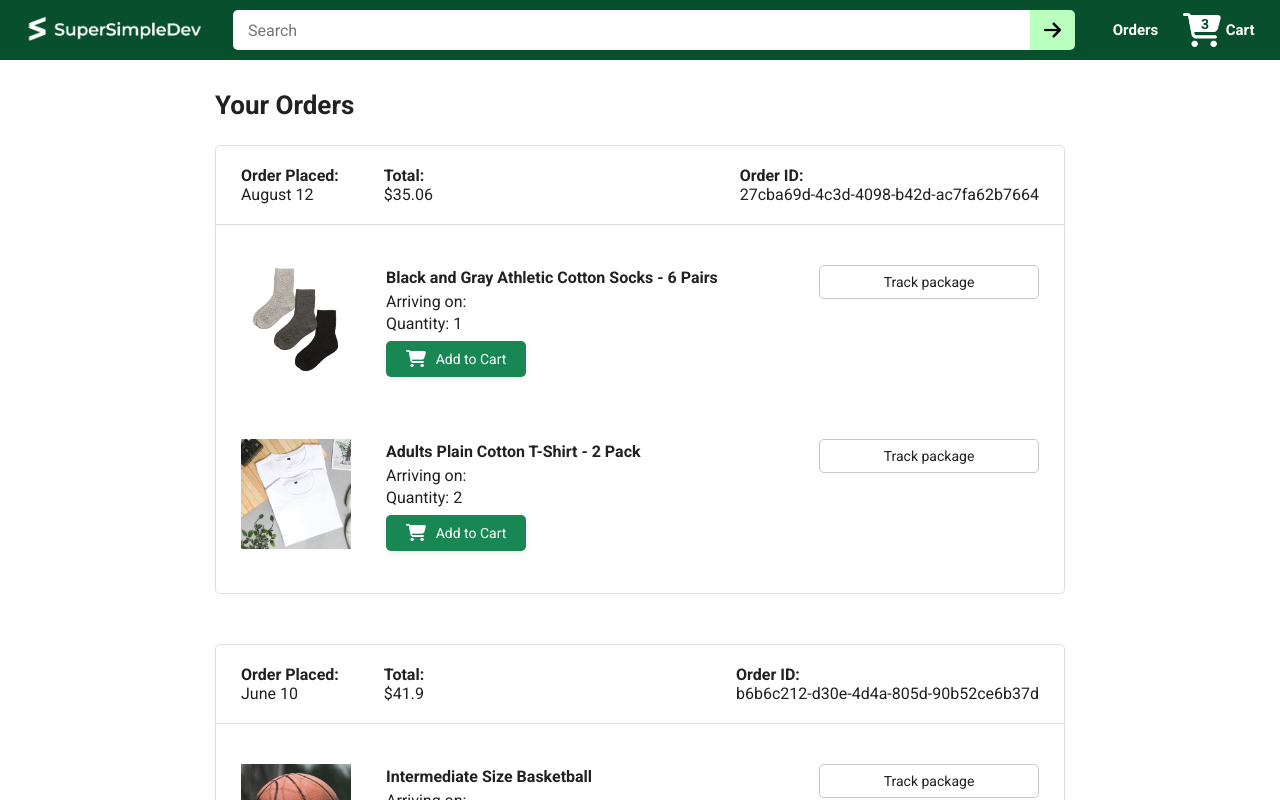
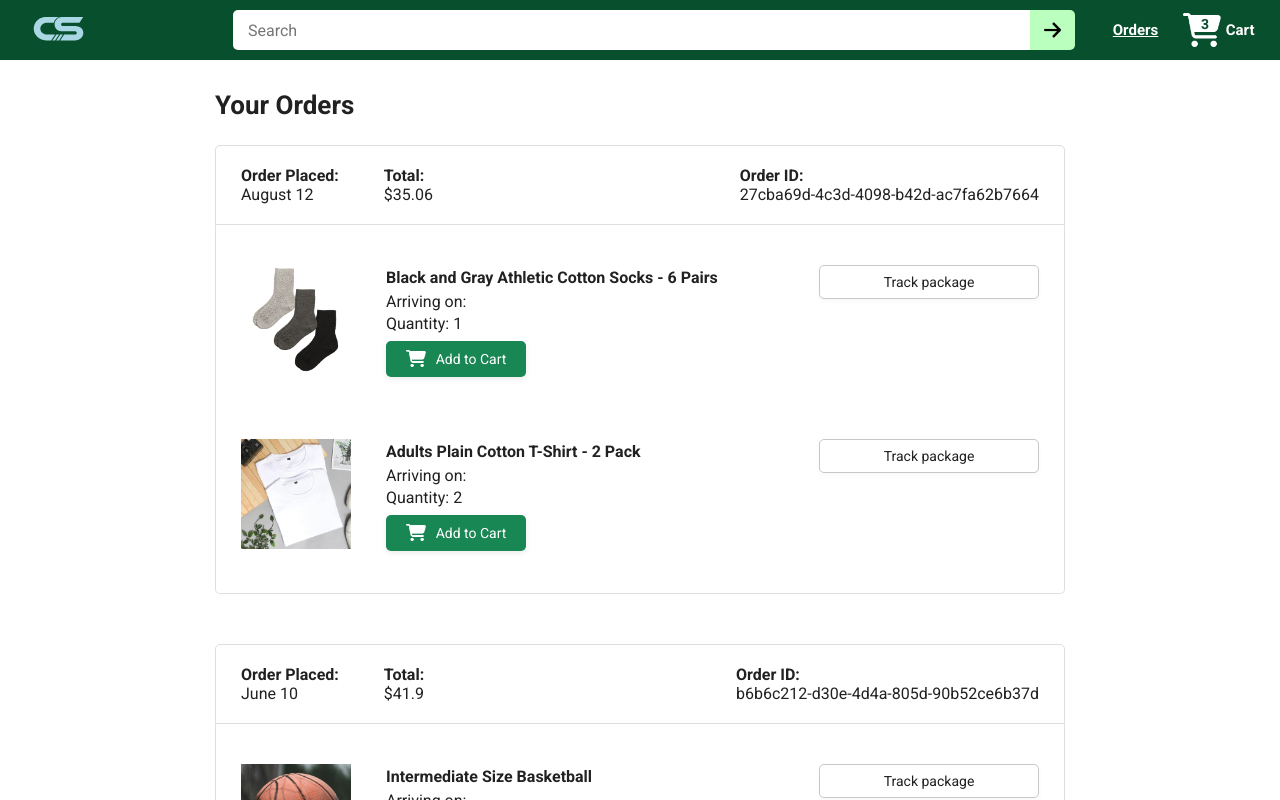
Before and after one commit to EddyMax5805X/ecommerce-project, a React (Vite) app: page /orders in a window 1280 px wide. Shown: the top 800 px of the page. Built offline with nearby package versions, Linux system fonts and the light colour scheme.

Commit message:
small detail changes, favicon and logos

```diff
--- a/index.html
+++ b/index.html
@@ -2,7 +2,7 @@
 <html lang="en">
   <head>
     <meta charset="UTF-8" />
-    <link rel="icon" type="image/svg+xml" href="/favicon.svg" />
+    <link rel="icon" type="image/svg+xml" href="letrasCS_dedicated.svg" />
     <meta name="viewport" content="width=device-width, initial-scale=1.0" />
     <title>E-commerce Project</title>
   </head>
--- a/src/App.jsx
+++ b/src/App.jsx
@@ -2,7 +2,7 @@ import { Routes, Route } from "react-router";
 
 import "./App.css";
 import HomePage from "./pages/homePage";
-import CheckoutPage from "./pages/CheckoutPage";
+import CheckoutPage from "./pages/checkout/CheckoutPage";
 import OrdersPage from "./pages/ordersPage";
 import TrackingPage from "./pages/TrackingPage";
 
--- a/src/components/Header.css
+++ b/src/components/Header.css
@@ -113,6 +113,9 @@
   padding-left: 13px;
   padding-right: 13px;
 }
+.orders-link.active {
+  text-decoration: underline;
+}
 
 .header .orders-text {
   display: block;
--- a/src/components/Header.jsx
+++ b/src/components/Header.jsx
@@ -2,7 +2,7 @@ import logoWhite from "/src/assets/logo-white.png";
 import mobileLogoWhite from "../assets/mobile-logo-white.png";
 import searchIcon from "../assets/icons/search-icon.png";
 import cartIcon from "../assets/icons/cart-icon.png";
-import { Link } from "react-router";
+import { NavLink } from "react-router";
 
 import "./Header.css";
 
@@ -10,10 +10,10 @@ export default function Header() {
   return (
     <div className="header">
       <div className="left-section">
-        <Link to="/" className="header-link">
-          <img className="logo" src={logoWhite} />
+        <NavLink to="/" className="header-link">
+          <img className="logo" src="letrasCS_dedicated.svg" />
           <img className="mobile-logo" src={mobileLogoWhite} />
-        </Link>
+        </NavLink>
       </div>
 
       <div className="middle-section">
@@ -25,15 +25,15 @@ export default function Header() {
       </div>
 
       <div className="right-section">
-        <Link className="orders-link header-link" to="/orders">
+        <NavLink className="orders-link header-link" to="/orders">
           <span className="orders-text">Orders</span>
-        </Link>
+        </NavLink>
 
-        <Link className="cart-link header-link" to="/checkout">
+        <NavLink className="cart-link header-link" to="/checkout">
           <img className="cart-icon" src={cartIcon} />
           <div className="cart-quantity">3</div>
           <div className="cart-text">Cart</div>
-        </Link>
+        </NavLink>
       </div>
     </div>
   );
--- a/src/components/CheckoutHeader.jsx
+++ b/src/pages/checkout/CheckoutHeader.jsx
@@ -11,7 +11,7 @@ function CheckoutHeader() {
       <div className="header-content">
         <div className="checkout-header-left-section">
           <Link to="/">
-            <img className="logo" src={logo} />
+            <img className="logo" src="letrasCS_dedicated.svg" />
             <img className="mobile-logo" src={mobileLogo} />
           </Link>
         </div>
--- a/src/pages/CheckoutPage.jsx
+++ b/src/pages/checkout/CheckoutPage.jsx
@@ -1,7 +1,7 @@
-import CheckoutHeader from "../components/CheckoutHeader";
+import CheckoutHeader from "./CheckoutHeader";
 
 import athleticCottonSocks from "/src/assets/products/athletic-cotton-socks-6-pairs.jpg";
-import intermediateBasketball from "../assets/products/intermediate-composite-basketball.jpg";
+import intermediateBasketball from "/src/assets/products/intermediate-composite-basketball.jpg";
 
 import "./CheckoutPage.css";
 
```
Also changed, not shown: public/letrasCS_dedicated.svg (added), src/pages/checkout/CheckoutHeader.css (renamed from src/components/CheckoutHeader.css), src/pages/checkout/CheckoutPage.css (renamed from src/pages/CheckoutPage.css).
